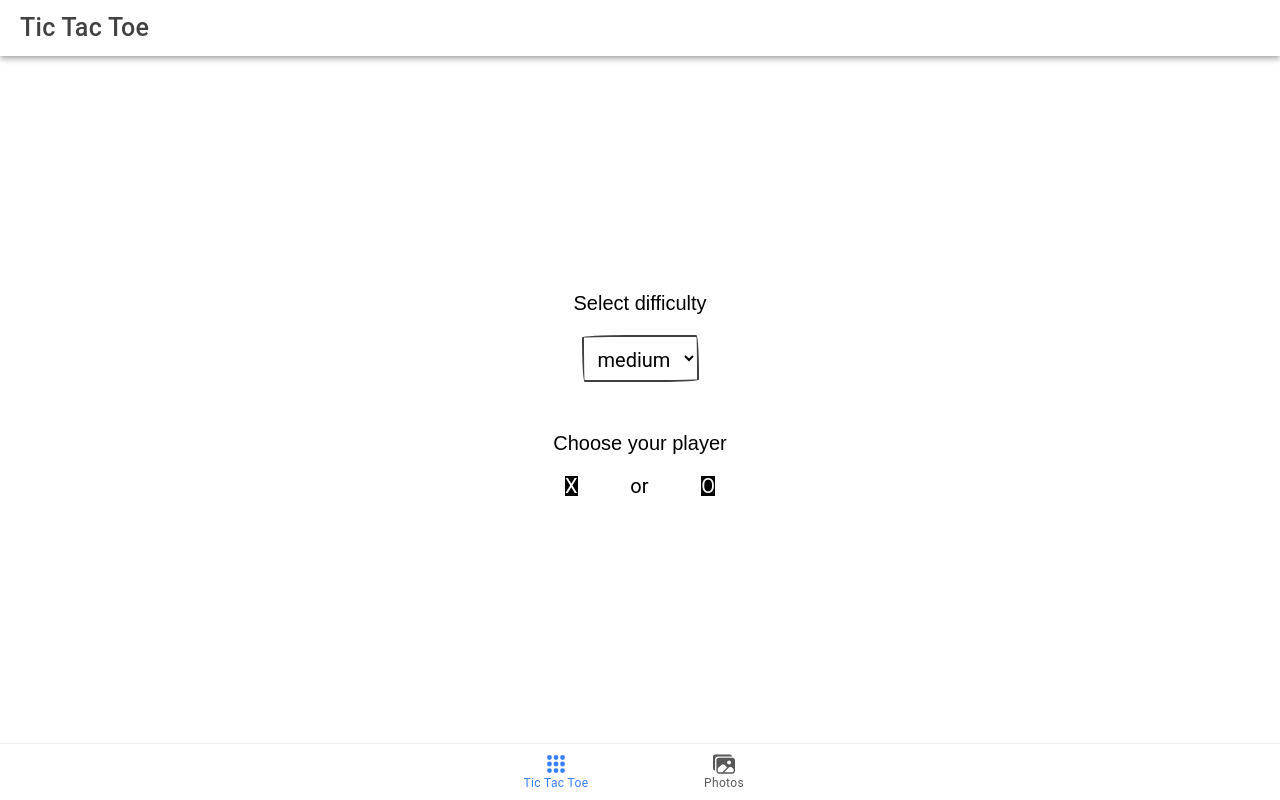
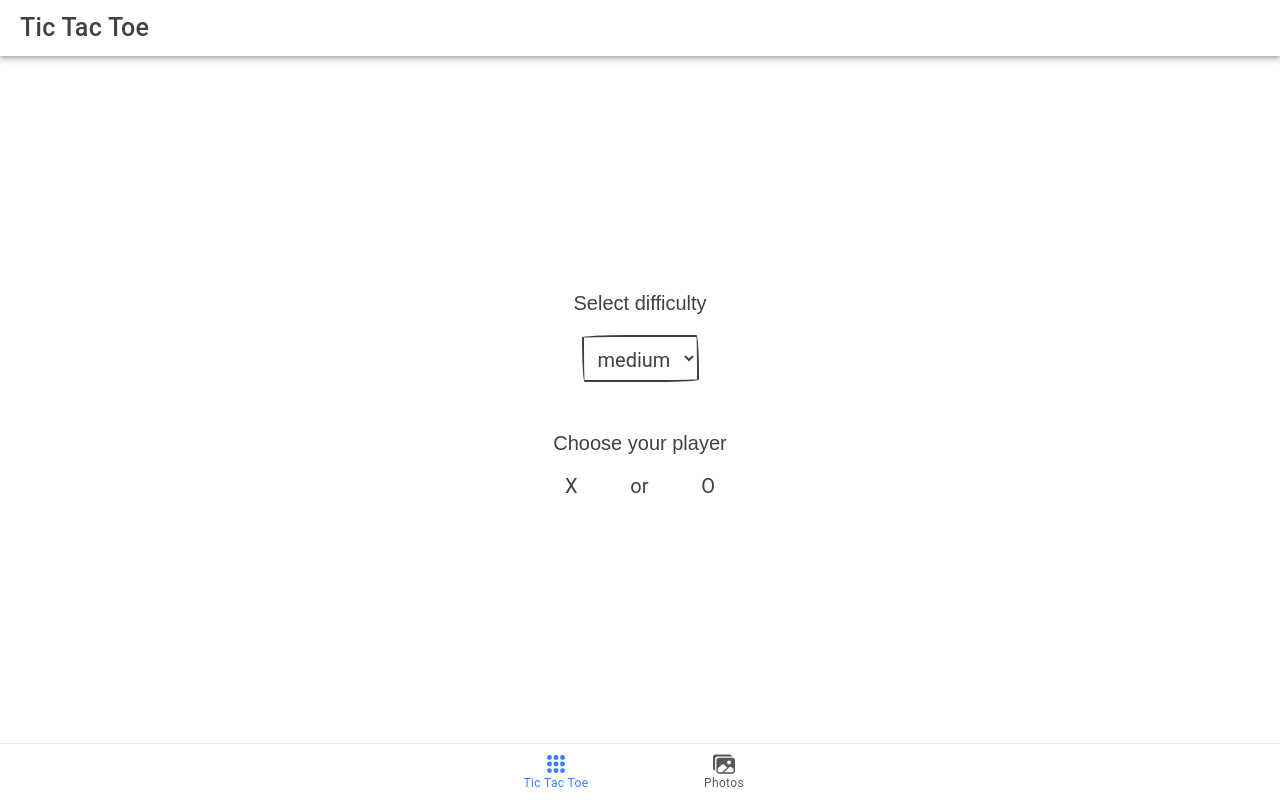
Before and after one commit to will2357/capacitor-ex-app, a React (Vite) app: page /tab1 in a window 1280 px wide. Built offline with nearby package versions, Linux system fonts and the light colour scheme; a web font is replaced by a local one.

Commit message:
rm inline styles

```diff
--- a/src/TicTacToe.tsx
+++ b/src/TicTacToe.tsx
@@ -152,9 +152,9 @@ export default function TicTacToe() {
           {Object.keys(GAME_MODES).map((key) => {
             const gameMode = GAME_MODES[key];
             return (
-              <option style={{color: 'white', background: 'black'}} key={gameMode} value={gameMode}>
+              <Option key={gameMode} value={gameMode}>
                 {key}
-              </option>
+              </Option>
             );
           })}
         </select>
@@ -162,12 +162,9 @@ export default function TicTacToe() {
       <Inner>
         <p>Choose your player</p>
         <ButtonRow>
-          {/*
-            *TODO: Replace white with greys? #41403e and move to styles.ts
-            */}
-          <button style={{color: 'white', background: 'black'}} onClick={() => choosePlayer(PLAYER_X)}>X</button>
+          <Button onClick={() => choosePlayer(PLAYER_X)}>X</Button>
           or
-          <button style={{color: 'white', background: 'black'}} onClick={() => choosePlayer(PLAYER_O)}>O</button>
+          <Button onClick={() => choosePlayer(PLAYER_O)}>O</Button>
         </ButtonRow>
       </Inner>
     </div>
@@ -211,10 +208,21 @@ const Strikethrough = styled.div<{ styles: string | null }>`
   width: ${({ styles }) => !styles && "0px"};
 `;
 
+const Option = styled.option`
+  background: transparent;
+  color: #41403e;
+`;
+
 const ButtonRow = styled.div`
   display: flex;
   width: 150px;
   justify-content: space-between;
+  color: #41403e;
+`;
+
+const Button = styled.button`
+  background: transparent;
+  color: #41403e;
 `;
 
 const Inner = styled.div`
@@ -222,6 +230,7 @@ const Inner = styled.div`
   flex-direction: column;
   align-items: center;
   margin-bottom: 30px;
+  color: #41403e;
 `;
 
 const Container = styled.div<{ dims: number }>`
```
